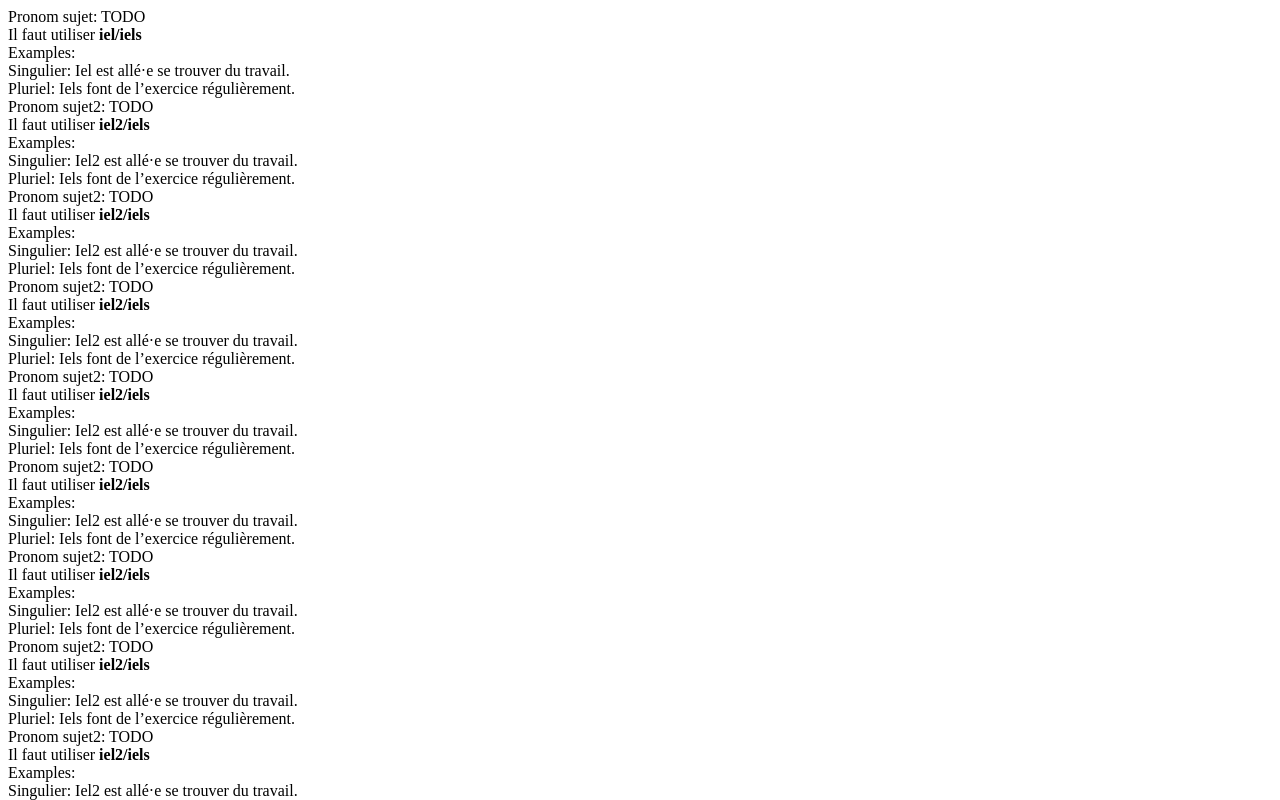
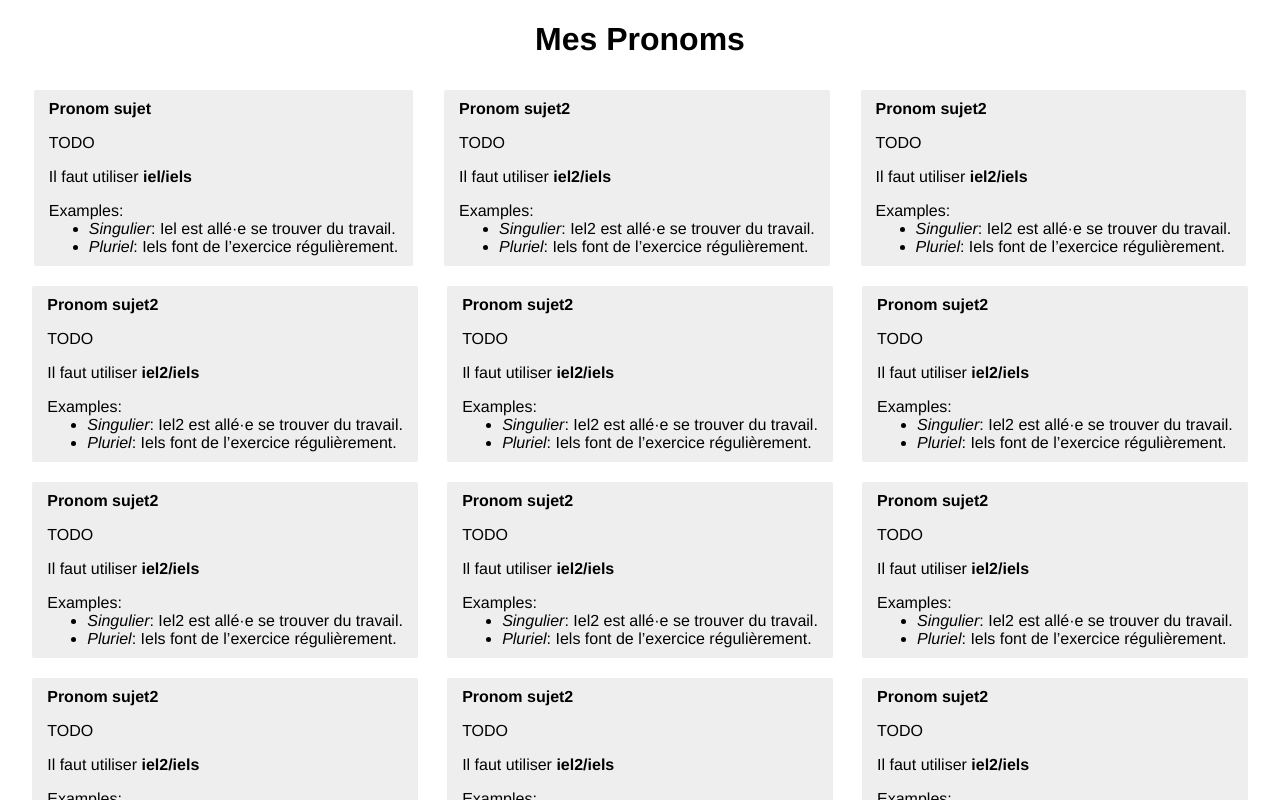
Before and after one commit to LouisBrunner/mes-pronoms, a Next.js app: page / in a window 1280 px wide. Shown: the top 800 px of the page. Built offline with nearby package versions, Linux system fonts and the light colour scheme.

Commit message:
Some basic styling

```diff
--- a/components/PronomCard.tsx
+++ b/components/PronomCard.tsx
@@ -30,13 +30,28 @@ const PronomCard: React.FunctionComponent<Props> = ({ manager, pronoun }) => {
   const pluralChoice = findPronoun(content.choices.plural, manager.getPronoun(pronoun, false))
 
   return (
-    <div>
-      <div>{content.text.title}: {content.text.description}</div>
-      <div>Il faut utiliser <strong>{singularChoice}/{pluralChoice}</strong></div>
+    <div className="card">
+      <style jsx>{`
+        .card {
+          background: #EEE;
+          border-radius: 2px;
+          padding: 10px 15px;
+        }
+
+        h4, ul {
+          margin: 0;
+        }
+      `}</style>
+
+      <h4>{content.text.title}</h4>
+      <p>{content.text.description}</p>
+      <p>Il faut utiliser <strong>{singularChoice}/{pluralChoice}</strong></p>
       <div>
         Examples:
-        <div>Singulier: {content.text.examples.singularWith(singularChoice)}</div>
-        <div>Pluriel: {content.text.examples.pluralWith(pluralChoice)}</div>
+        <ul>
+          <li><em>Singulier</em>: {content.text.examples.singularWith(singularChoice)}</li>
+          <li><em>Pluriel</em>: {content.text.examples.pluralWith(pluralChoice)}</li>
+        </ul>
       </div>
     </div>
   )
--- a/components/PronounsViewer.tsx
+++ b/components/PronounsViewer.tsx
@@ -8,9 +8,31 @@ interface Props {
 
 const PronounsViewer: React.FunctionComponent<Props> = ({ manager }) => (
   <>
-    {PronounList.map((pronoun, i) => (
-      <PronomCard key={i} manager={manager} pronoun={pronoun} />
-    ))}
+    <style jsx>{`
+      .container {
+        display: flex;
+        flex-wrap: wrap;
+        justify-content: space-evenly;
+      }
+
+      .containee {
+        padding: 10px 5px;
+      }
+
+      h1 {
+        text-align: center;
+      }
+    `}</style>
+
+    <h1>Mes Pronoms</h1>
+
+    <div className="container">
+      {PronounList.map((pronoun, i) => (
+        <div className="containee">
+          <PronomCard key={i} manager={manager} pronoun={pronoun} />
+        </div>
+      ))}
+    </div>
   </>
 )
 
--- a/pages/index.tsx
+++ b/pages/index.tsx
@@ -21,6 +21,12 @@ const Home: NextPage<Props> = ({ data }) => {
 
   return (
     <>
+      <style jsx global>{`
+        body {
+          font-family: Helvetica, Arial, sans-serif;
+        }
+      `}</style>
+
       <Head>
         <title>Mes Pronoms</title>
         <link rel="icon" href={`${pathPrefix}favicon.ico`} />
```
